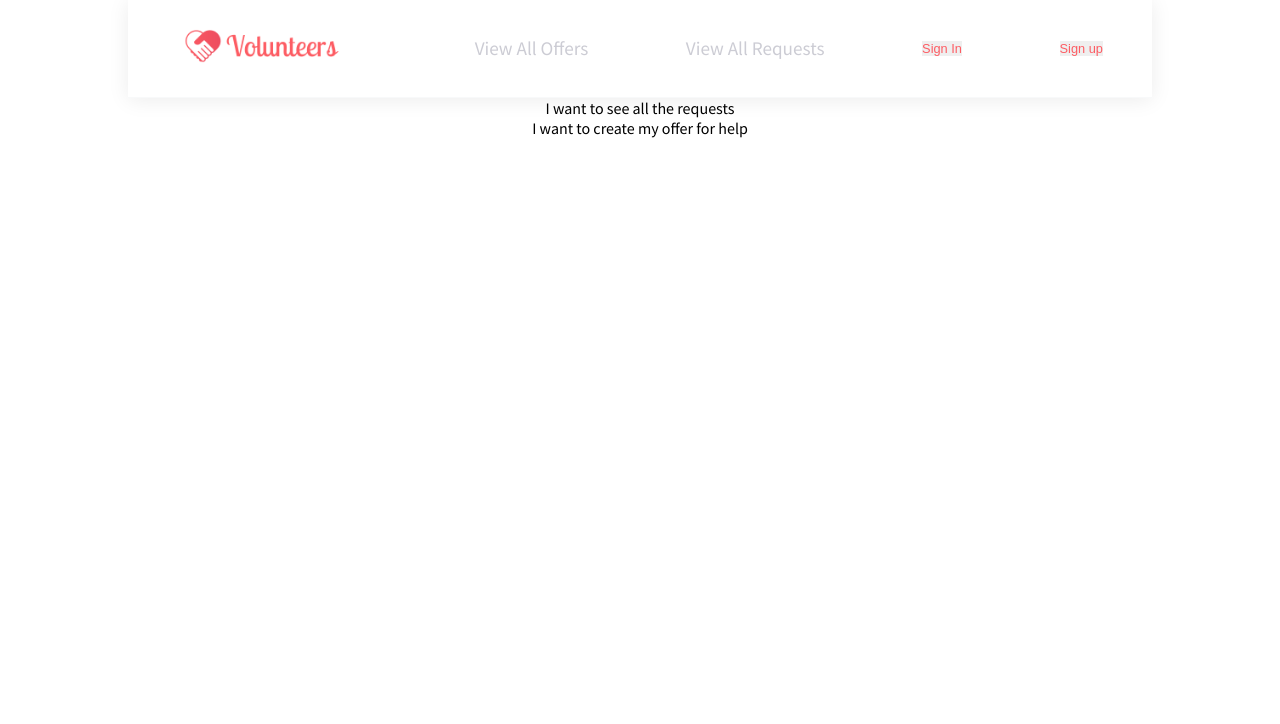
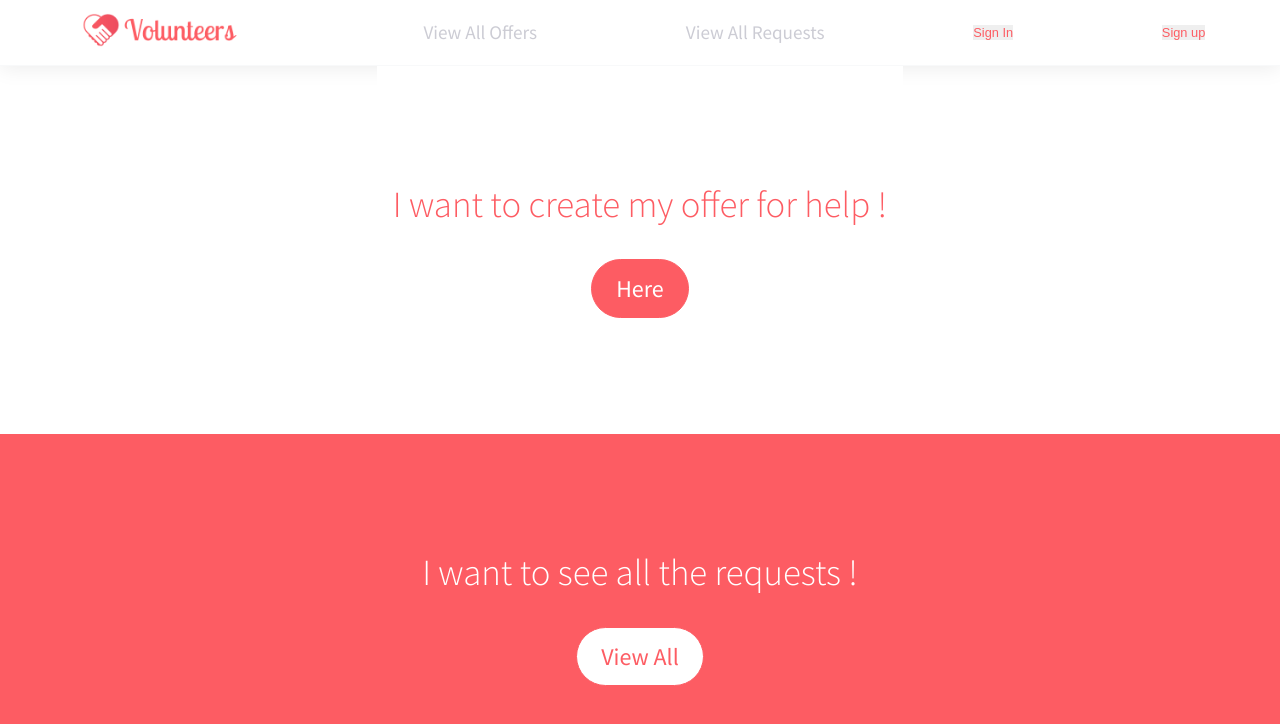
Before and after one commit to ismaelguerrib/volontaires_front, a React (Create React App) app: page /option-offer in a window 1280 px wide. Shown: the top 724 px of the page. Built offline with nearby package versions, Linux system fonts and the light colour scheme; no server answers.

Commit message:
css nav, create form, options

```diff
--- a/src/Component/Form.jsx
+++ b/src/Component/Form.jsx
@@ -54,13 +54,13 @@ export default class Form extends Component {
       <AuthConsumer>
         {({ user }) => (
           <div className="form-container">
-            <h1 className="form-title"> Create youre own cards</h1>
             <form
               className="form"
               id="form"
               onChange={this.handleChange}
               onSubmit={this.handleSubmit}
             >
+              <h1 className="form-title"> Create your own card</h1>
               {user ? (
                 <input
                   type="text"
@@ -104,10 +104,9 @@ export default class Form extends Component {
                 id="location"
               />
               <label className="form-labels" htmlFor="tags">
-                Catégorie :
+                Categories :
               </label>
-              <select name="tags" form="create-one">
-                <option value="Take a walk">Choose youre category:</option>
+              <select className="form-inputs" name="tags" form="create-one">
                 <option value="Take a walk">Take a walk</option>
                 <option value="DIY">DIY</option>
                 <option value="Admiministrative">Admiministrative</option>
--- a/src/Pages/OptionOffer.jsx
+++ b/src/Pages/OptionOffer.jsx
@@ -4,17 +4,25 @@ import Button from "./../Component/Button";
 
 export default function OptionOffer() {
   return (
-    <div className="wrapper">
+    <div>
       <Header />
-      <div className="buttons">
-        <Button
-          content="I want to see all the requests"
-          link="/i-want-to-offer-help"
-        />
-        <Button
-          content="I want to create my offer for help"
-          link="/create-an-offer"
-        />
+      <div className="buttons-container">
+        <div className="Home-offer-infos">
+          <h2>I want to create my offer for help !</h2>
+          <Button
+            className="btn-options btn-offer"
+            content="Here"
+            link="/create-an-offer"
+          />
+        </div>
+        <div className="Home-request-infos">
+          <h2>I want to see all the requests !</h2>
+          <Button
+            className="btn-options btn-request"
+            content="View All"
+            link="/i-want-to-offer-help"
+          />
+        </div>
       </div>
     </div>
   );
--- a/src/css/button.css
+++ b/src/css/button.css
@@ -30,7 +30,7 @@
   border: 1px solid #fd5c63;
   background: white;
   color: #fd5c63;
-  padding: 0.5rem 1rem;
+  padding: 0.8rem 1.5rem;
   border-radius: 9rem;
   font-size: 1.5rem;
   transition: all 0.2s ease-in;
--- a/src/css/infos.css
+++ b/src/css/infos.css
@@ -2,7 +2,7 @@
   background-color: #fd5c63;
   color: white;
   width: 100%;
-  height: calc((100vh - 96px) / 2);
+  height: calc((100vh - 64px) / 2);
   justify-content: center;
   display: flex;
   flex-direction: column;
@@ -22,7 +22,7 @@
 .Home-offer-infos {
   color: #fd5c63;
   background-color: white;
-  height: calc((100vh - 96px) / 2);
+  height: calc((100vh - 64px) / 2);
   justify-content: center;
   display: flex;
   flex-direction: column;
--- a/src/css/main.css
+++ b/src/css/main.css
@@ -32,7 +32,7 @@ h2,
 h3 {
   margin: 0;
   padding: 0;
-  font-family: "Lobster Two", cursive;
+  font-family: "Source Sans Pro", cursive;
 }
 
 ul,
--- a/src/css/nav.css
+++ b/src/css/nav.css
@@ -15,7 +15,7 @@
   display: flex;
   align-items: center;
   justify-content: space-around;
-  height: 6rem;
+  height: 4rem;
 }
 
 .nav-item {
--- a/src/css/viewall.css
+++ b/src/css/viewall.css
@@ -1,15 +1,15 @@
 .viewall-container {
   display: flex;
   flex-wrap: wrap;
+  justify-content: center;
   width: 100%;
-  margin: auto;
 }
 
 .viewall-card {
   margin: 1rem;
   width: 25%;
   color: white;
-  background-color: #0cdcb0;
+  background-color: #fd5c63;
 }
 
 @media only screen and (max-width: 600px) {
```
